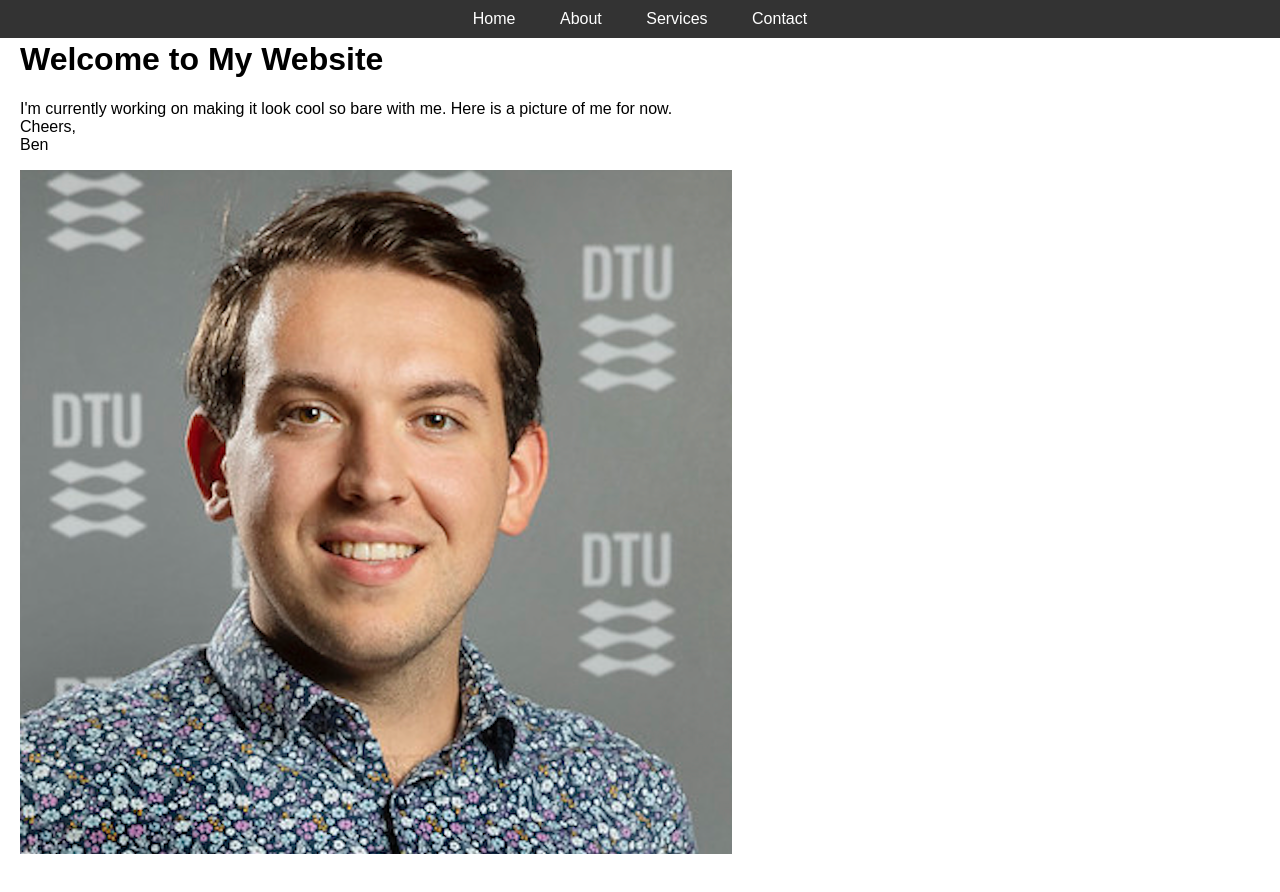
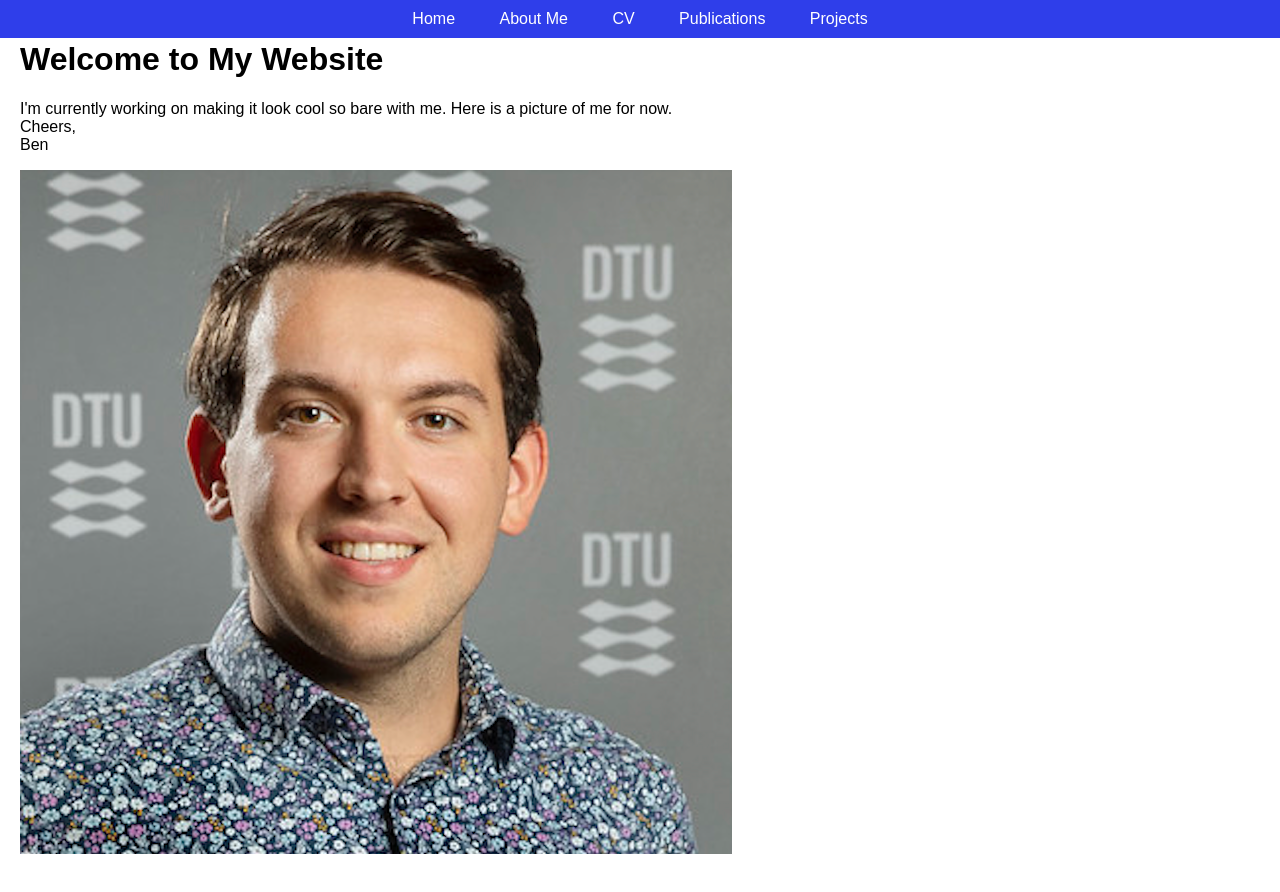
Before and after one commit to bewcro/bewcro.github.io, a plain HTML site: page index.html in a window 1280 px wide. Shown: the top 892 px of the page. Drawn offline with Linux system fonts and the light colour scheme.

Commit message:
Update index.html

```diff
--- a/index.html
+++ b/index.html
@@ -12,7 +12,7 @@
 
         /* Define the header styles */
         header {
-            background-color: #333;
+            background-color: #2f3eea;
             color: #fff;
             padding: 10px 0;
             position: fixed; /* Fix the header at the top */
@@ -44,9 +44,10 @@
     <header>
         <nav>
             <a href="#">Home</a>
-            <a href="#">About</a>
-            <a href="#">Services</a>
-            <a href="#">Contact</a>
+            <a href="#">About Me</a>
+            <a href="#">CV</a>
+            <a href="#">Publications</a>
+            <a href="#">Projects</a>
         </nav>
     </header>
 
```
